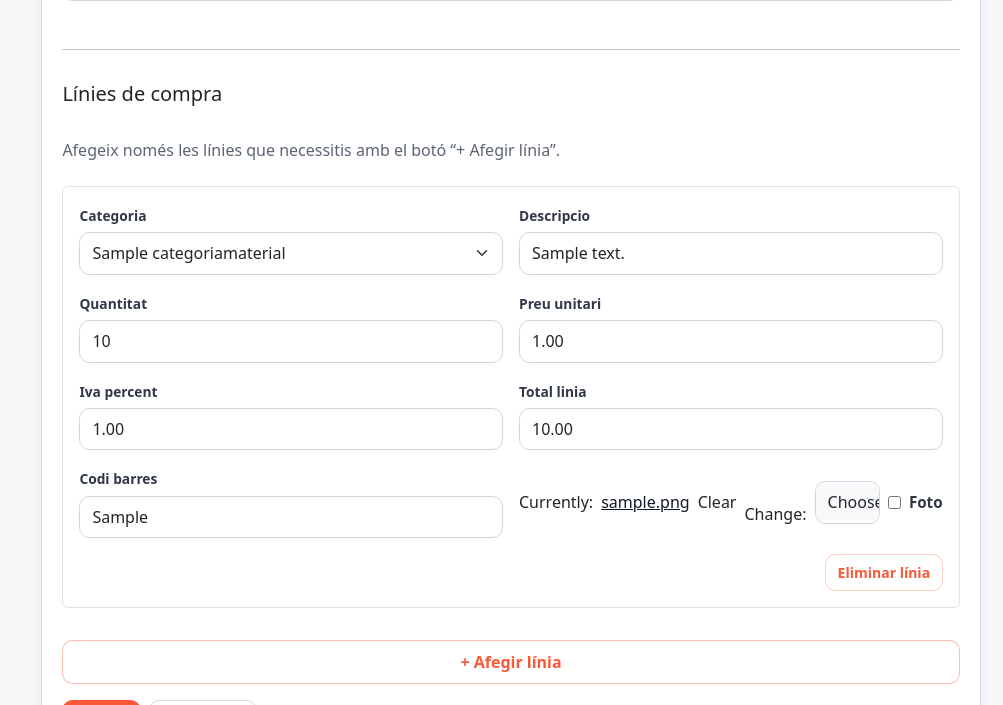
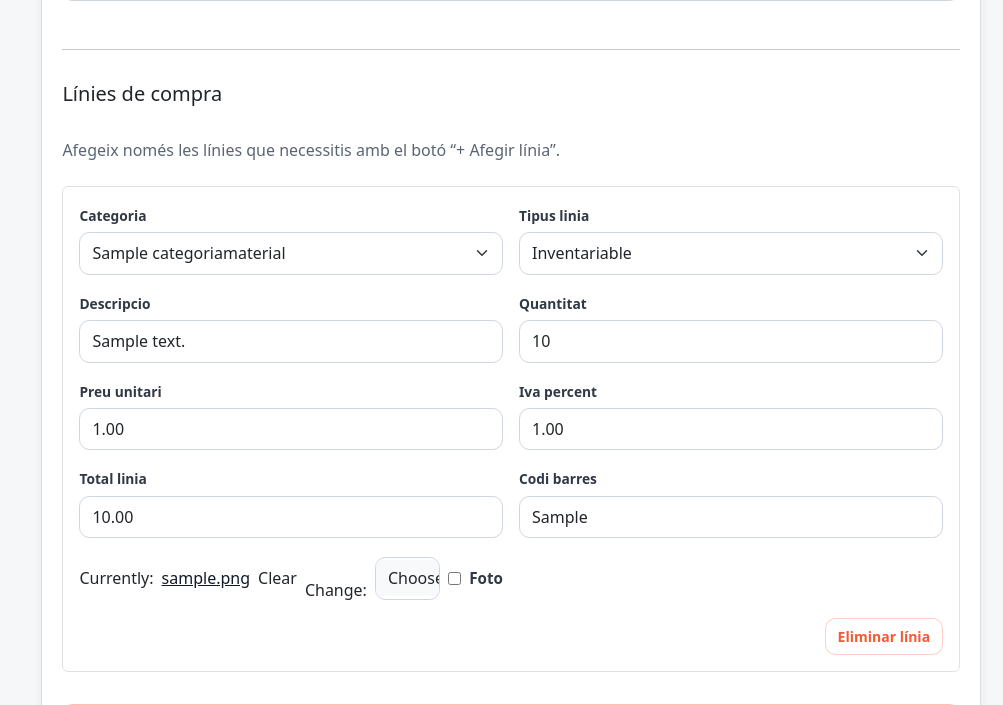
Before and after one commit to aitorivera11/crm-esquerrasantfeliu, a Django app: page /material/compres/1/editar/ in a window 1280 px wide. Shown: the part 864-1569 px from the top of the page, without its empty margins (277-1280 px from the left). Run offline with Django 5.2, Linux system fonts and the light colour scheme; a user stored in the database is signed in; tables that the repository leaves empty hold one stand-in row (values such as "Sample post"); data that the repository does not hold is empty; some libraries are stand-ins or nearby versions.

Commit message:
Alinea compres amb model: inventariable a ítems i consumible a stock

```diff
--- a/material/forms.py
+++ b/material/forms.py
@@ -104,6 +104,7 @@ class LiniaCompraMaterialForm(StyledFormMixin, forms.ModelForm):
         fields = [
             'compra',
             'categoria',
+            'tipus_linia',
             'descripcio',
             'quantitat',
             'preu_unitari',
--- a/material/models.py
+++ b/material/models.py
@@ -81,8 +81,17 @@ class CompraMaterial(TimeStampedModel):
 
 
 class LiniaCompraMaterial(TimeStampedModel):
+    class TipusLinia(models.TextChoices):
+        INVENTARIABLE = 'INVENTARIABLE', 'Inventariable'
+        CONSUMIBLE = 'CONSUMIBLE', 'Consumible'
+
     compra = models.ForeignKey(CompraMaterial, on_delete=models.CASCADE, related_name='linies')
     categoria = models.ForeignKey(CategoriaMaterial, null=True, blank=True, on_delete=models.SET_NULL)
+    tipus_linia = models.CharField(
+        max_length=20,
+        choices=TipusLinia.choices,
+        default=TipusLinia.CONSUMIBLE,
+    )
     descripcio = models.CharField(max_length=255)
     quantitat = models.PositiveIntegerField(default=1)
     preu_unitari = models.DecimalField(max_digits=10, decimal_places=2)
--- a/material/views.py
+++ b/material/views.py
@@ -174,6 +174,9 @@ class CompraMaterialCreateView(MaterialPermissionMixin, CreateView):
         lines = parsed.get('lines', [])
         total_forms = int(payload.get('linies-TOTAL_FORMS', 0) or 0)
         for index, line in enumerate(lines, start=total_forms):
+            payload[f'linies-{index}-tipus_linia'] = (
+                line.get('tipus_linia') or LiniaCompraMaterial.TipusLinia.CONSUMIBLE
+            )
             payload[f'linies-{index}-descripcio'] = line.get('descripcio') or 'Línia detectada automàticament'
             payload[f'linies-{index}-quantitat'] = str(line.get('quantitat') or 1)
             payload[f'linies-{index}-preu_unitari'] = str(line.get('preu_unitari') or 0)
@@ -183,6 +186,71 @@ class CompraMaterialCreateView(MaterialPermissionMixin, CreateView):
             payload['linies-TOTAL_FORMS'] = str(total_forms + len(lines))
 
         return payload, parsed
+
+    def _registrar_entrada_material(self, compra, linies):
+        ubicacio = UbicacioMaterial.objects.filter(activa=True).order_by('id').first()
+        if not ubicacio:
+            messages.warning(
+                self.request,
+                'No hi ha cap ubicació activa: no s’ha pogut registrar l’entrada automàtica de material.',
+            )
+            return 0
+
+        for linia in linies:
+            if linia.tipus_linia == LiniaCompraMaterial.TipusLinia.INVENTARIABLE:
+                for index in range(1, linia.quantitat + 1):
+                    codi_intern = f'CMP-{compra.id:05d}-{linia.id:05d}-{index:03d}'
+                    item = ItemMaterial.objects.create(
+                        codi_intern=codi_intern,
+                        descripcio=linia.descripcio,
+                        categoria=linia.categoria,
+                        ubicacio_actual=ubicacio,
+                        data_alta=compra.data_compra,
+                        valor_estimad=linia.preu_unitari,
+                        codi_barres=linia.codi_barres,
+                    )
+                    MovimentMaterial.objects.create(
+                        tipus_moviment=MovimentMaterial.Tipus.ENTRADA,
+                        desti=ubicacio,
+                        quantitat=1,
+                        item=item,
+                        actor=self.request.user,
+                        observacions=f'Alta automàtica des de compra #{linia.compra_id}.',
+                    )
+                continue
+
+            stock, _ = StockMaterial.objects.get_or_create(
+                producte=linia.descripcio,
+                ubicacio=ubicacio,
+                defaults={
+                    'categoria': linia.categoria,
+                    'quantitat_actual': 0,
+                    'unitat': 'u',
+                    'llindar_minim': 0,
+                    'codi_barres': linia.codi_barres or '',
+                },
+            )
+            fields_to_update = []
+            if not stock.categoria and linia.categoria:
+                stock.categoria = linia.categoria
+                fields_to_update.append('categoria')
+            if not stock.codi_barres and linia.codi_barres:
+                stock.codi_barres = linia.codi_barres
+                fields_to_update.append('codi_barres')
+            if fields_to_update:
+                stock.save(update_fields=[*fields_to_update, 'actualitzat_el'])
+
+            stock.quantitat_actual = F('quantitat_actual') + linia.quantitat
+            stock.save(update_fields=['quantitat_actual', 'actualitzat_el'])
+            MovimentMaterial.objects.create(
+                tipus_moviment=MovimentMaterial.Tipus.ENTRADA,
+                desti=ubicacio,
+                quantitat=linia.quantitat,
+                stock=stock,
+                actor=self.request.user,
+                observacions=f'Entrada automàtica des de compra #{linia.compra_id}.',
+            )
+        return
 
     def post(self, request, *args, **kwargs):
         self.object = None
@@ -219,6 +287,7 @@ class CompraMaterialCreateView(MaterialPermissionMixin, CreateView):
             linia.save()
         for to_delete in linies_formset.deleted_objects:
             to_delete.delete()
+        self._registrar_entrada_material(self.object, linies)
         messages.success(self.request, 'Compra i línies creades correctament.')
         return HttpResponseRedirect(self.get_success_url())
 
@@ -261,6 +330,9 @@ class CompraMaterialUpdateView(MaterialPermissionMixin, UpdateView):
         lines = parsed.get('lines', [])
         total_forms = int(payload.get('linies-TOTAL_FORMS', 0) or 0)
         for index, line in enumerate(lines, start=total_forms):
+            payload[f'linies-{index}-tipus_linia'] = (
+                line.get('tipus_linia') or LiniaCompraMaterial.TipusLinia.CONSUMIBLE
+            )
             payload[f'linies-{index}-descripcio'] = line.get('descripcio') or 'Línia detectada automàticament'
             payload[f'linies-{index}-quantitat'] = str(line.get('quantitat') or 1)
             payload[f'linies-{index}-preu_unitari'] = str(line.get('preu_unitari') or 0)
--- a/templates/material/compra_form.html
+++ b/templates/material/compra_form.html
@@ -13,7 +13,7 @@
                     <label class="form-label" for="{{ form.document_analisi.id_for_label }}">{{ form.document_analisi.label }}</label>
                     {{ form.document_analisi }}
                 </div>
-                <button class="btn btn-outline-primary" type="submit" name="analitzar_document" value="1">Analitzar document</button>
+                <button class="btn btn-outline-primary" type="submit" name="analitzar_document" value="1" formnovalidate>Analitzar document</button>
             </div>
         </div>
 
```
Also changed, not shown: material/tests.py (+70 -1 lines), material/migrations/0002_liniacompramaterial_tipus_linia_and_more.py (added), material/migrations/0003_remove_stockmaterial_tipus_stock.py (added).
